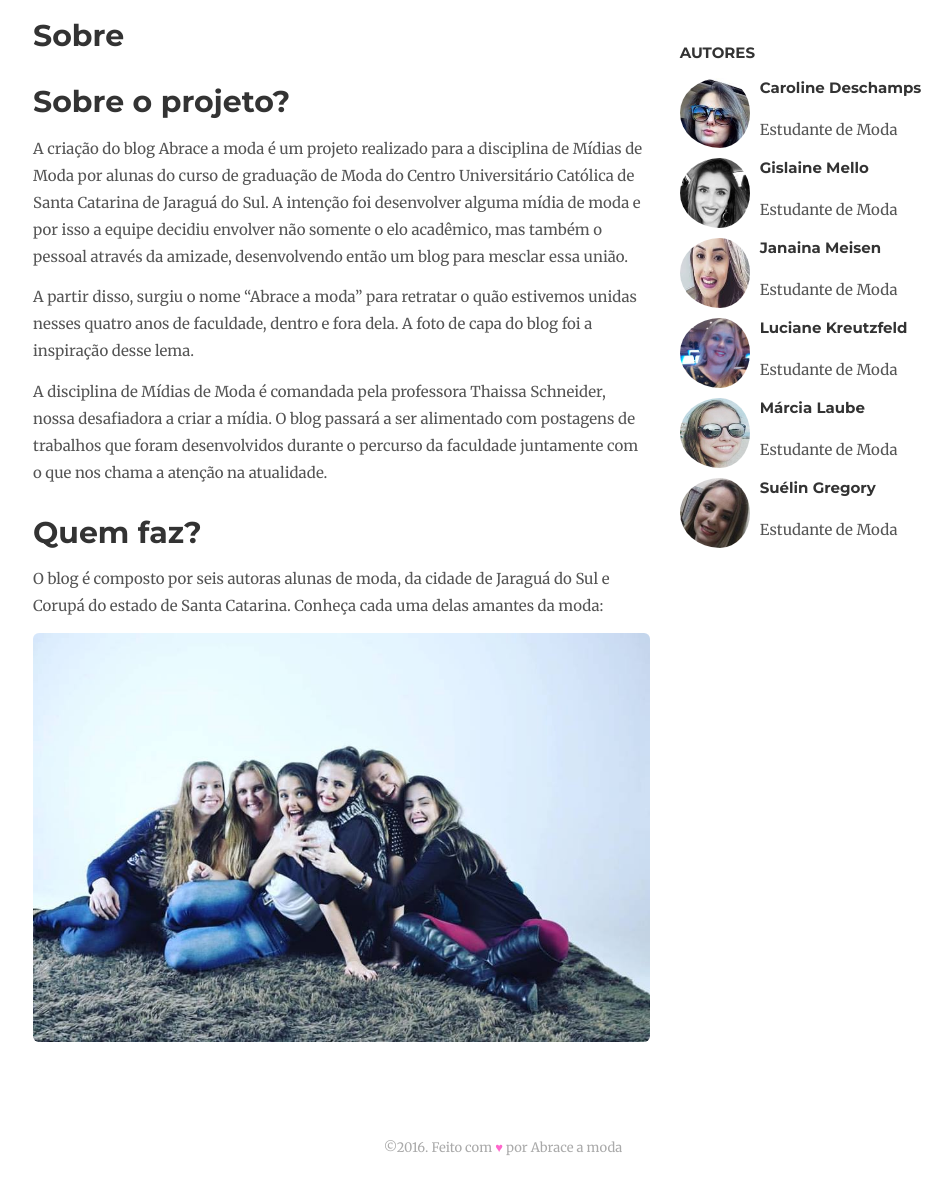
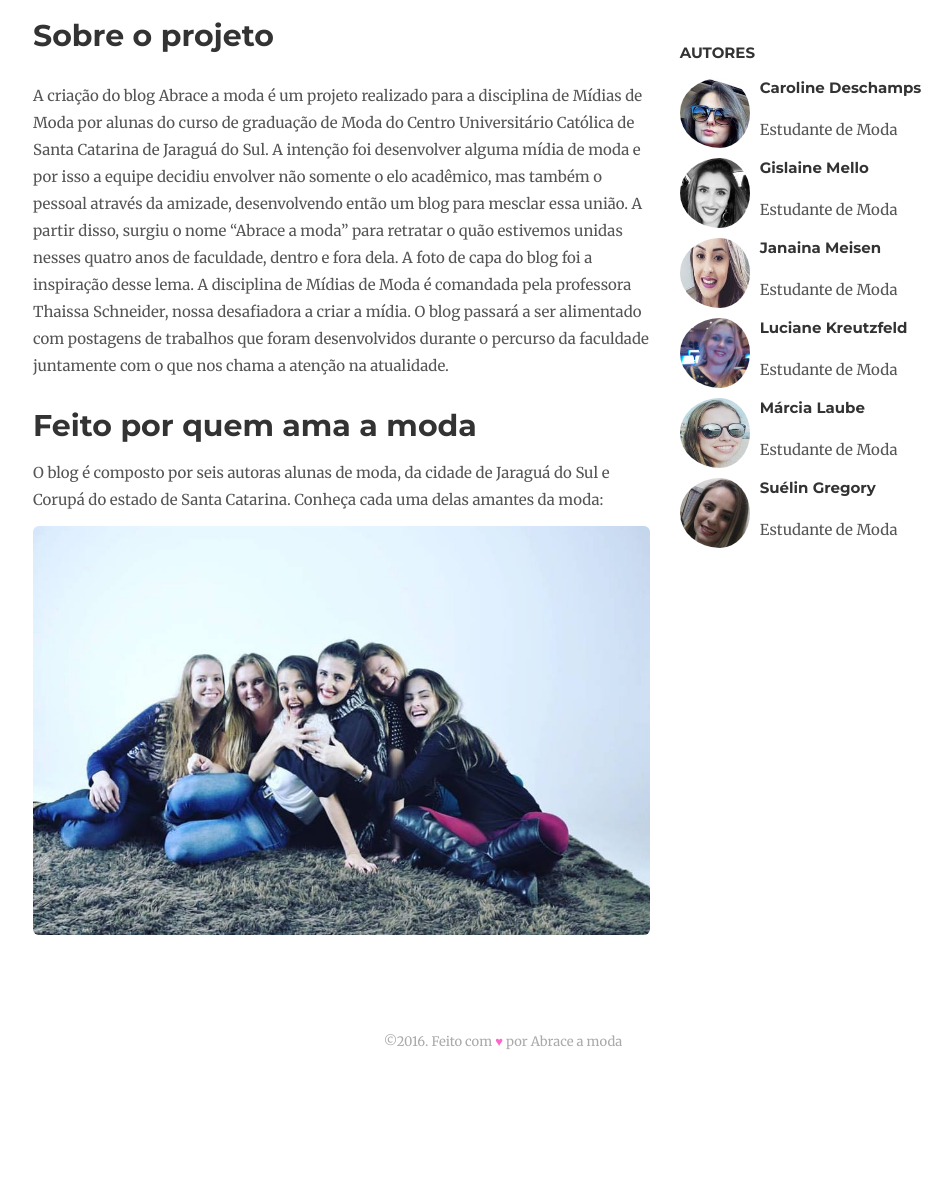
Before and after one commit to alessandrostein/blog-fashion-hug, a Jekyll site: the page built from about.html, in a window 1280 px wide, cut to the strip 259-1459 px from the top of the page. Shown: the top 1194 px of the strip, without its empty margins (137-1089 px from the left). Built offline with Jekyll 4.4.1, drawn with Linux system fonts in a browser that asks for light colours; nearby versions of some CDN libraries; comment, search, counter and statistics services are not loaded; after the commit the page ends 1353 px from its top, so only the background shows below that.

Commit message:
Fix phrase

```diff
--- a/about.html
+++ b/about.html
@@ -1,20 +1,28 @@
 ---
-title: Sobre
+title: Sobre o projeto
 permalink: "about/index.html"
 layout: page
 ---
 
-<h1>Sobre o projeto?</h1>
+<p>
+  A criação do blog Abrace a moda é um projeto realizado para a disciplina de
+  Mídias de Moda por alunas do curso de graduação de Moda do Centro Universitário
+  Católica de Santa Catarina de Jaraguá do Sul. A intenção foi desenvolver alguma
+  mídia de moda e por isso a equipe decidiu envolver não somente o elo acadêmico,
+  mas também o pessoal através da amizade, desenvolvendo então um blog para
+  mesclar essa união.
 
-<p>
-A criação do blog Abrace a moda é um projeto realizado para a disciplina de Mídias de Moda por alunas do curso de graduação de Moda do Centro Universitário Católica de Santa Catarina de Jaraguá do Sul. A intenção foi desenvolver alguma mídia de moda e por isso a equipe decidiu envolver não somente o elo acadêmico, mas também o pessoal através da amizade, desenvolvendo então um blog para mesclar essa união.
-<p>
-A partir disso, surgiu o nome “Abrace a moda” para retratar o quão estivemos unidas nesses quatro anos de faculdade, dentro e fora dela. A foto de capa do blog foi a inspiração desse lema.
-<p>
-A disciplina de Mídias de Moda é comandada pela professora Thaissa Schneider, nossa desafiadora a criar a mídia. O blog passará a ser alimentado com postagens de trabalhos que foram desenvolvidos durante o percurso da faculdade juntamente com o que nos chama a atenção na atualidade.
+  A partir disso, surgiu o nome “Abrace a moda” para retratar o quão estivemos
+  unidas nesses quatro anos de faculdade, dentro e fora dela. A foto de capa do
+  blog foi a inspiração desse lema.
+
+  A disciplina de Mídias de Moda é comandada pela professora Thaissa Schneider,
+  nossa desafiadora a criar a mídia. O blog passará a ser alimentado com
+  postagens de trabalhos que foram desenvolvidos durante o percurso da faculdade
+  juntamente com o que nos chama a atenção na atualidade.
 </p>
 
-<h1>Quem faz?</h1>
+<h1>Feito por quem ama a moda</h1>
 
 <p>
 O blog é composto por seis autoras alunas de moda, da cidade de Jaraguá do Sul e Corupá do estado de Santa Catarina. Conheça cada uma delas amantes da moda:
```
